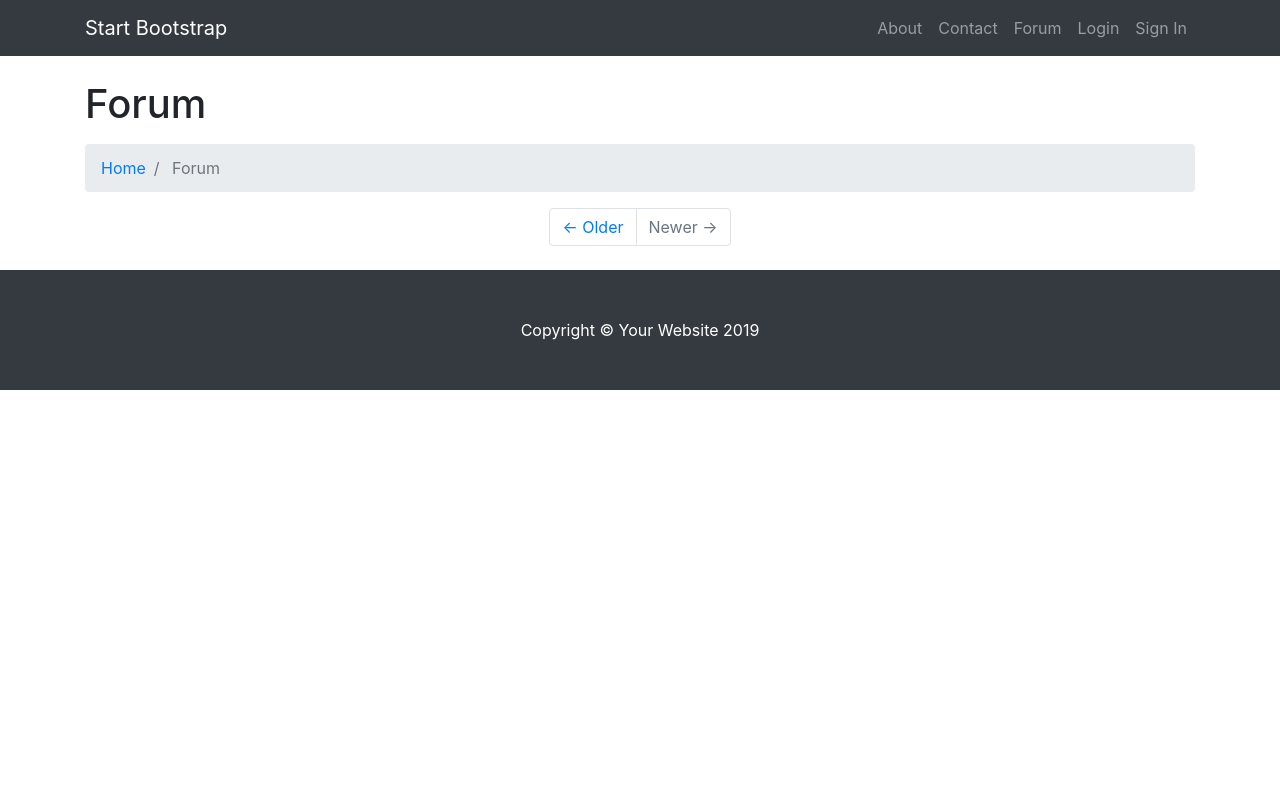
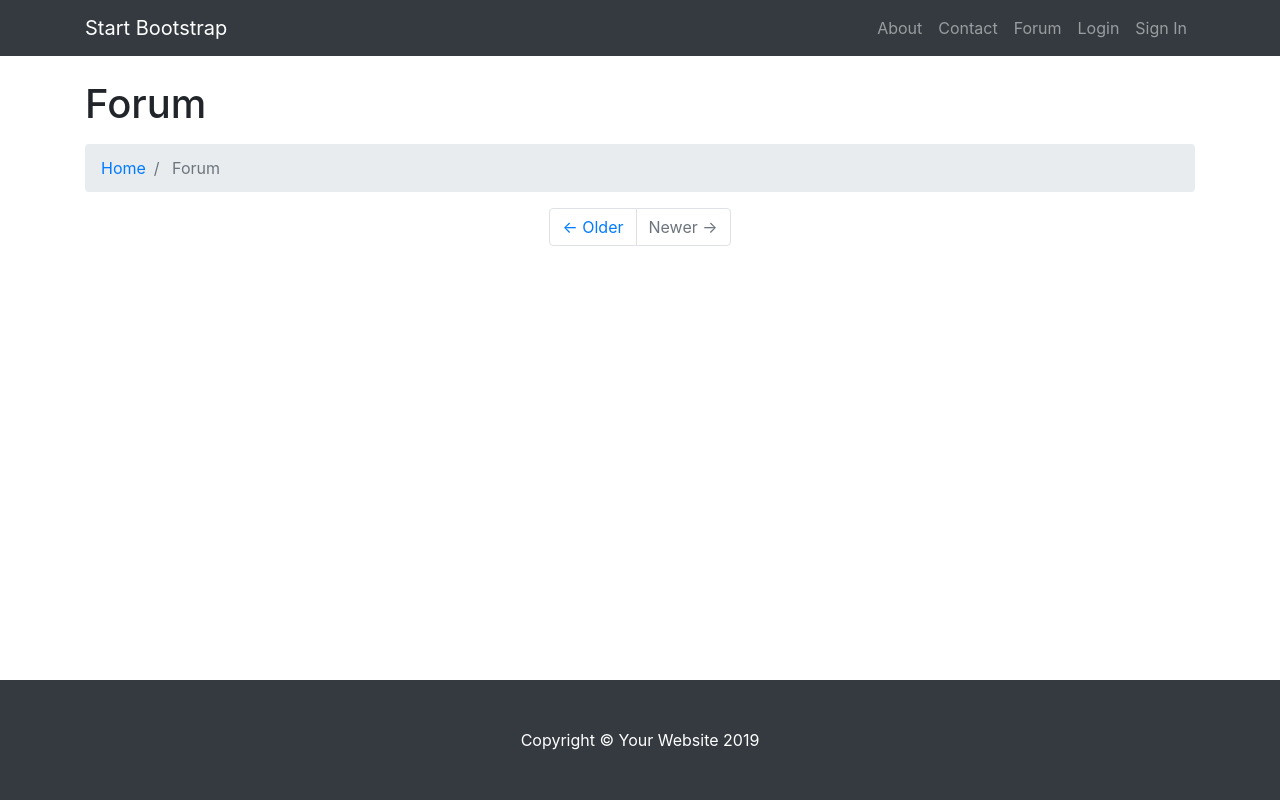
Before and after one commit to sebastian-ml/python-django-pep-8-site, a Django app: page /forum/ in a window 1280 px wide. Run offline with Django 3.2, Linux system fonts and the light colour scheme; data that the repository does not hold is empty; some libraries are stand-ins or nearby versions.

Commit message:
Fix footer to be always at bottom

```diff
--- a/templates/layout/_footer.html
+++ b/templates/layout/_footer.html
@@ -1,4 +1,4 @@
-<footer class="py-5 bg-dark">
+<footer class="py-5 bg-dark mt-auto">
     <div class="container">
         <p class="m-0 text-center text-white">Copyright &copy; Your Website
             2019</p>
--- a/templates/layout/base.html
+++ b/templates/layout/base.html
@@ -16,7 +16,7 @@
     <!-- Custom styles for this template -->
     <link href="{% static 'css/modern-business.css' %}" rel="stylesheet">
 </head>
-<body>
+<body class="d-flex flex-column min-vh-100">
 
 {% include 'layout/_navigation.html' %}
 
```
